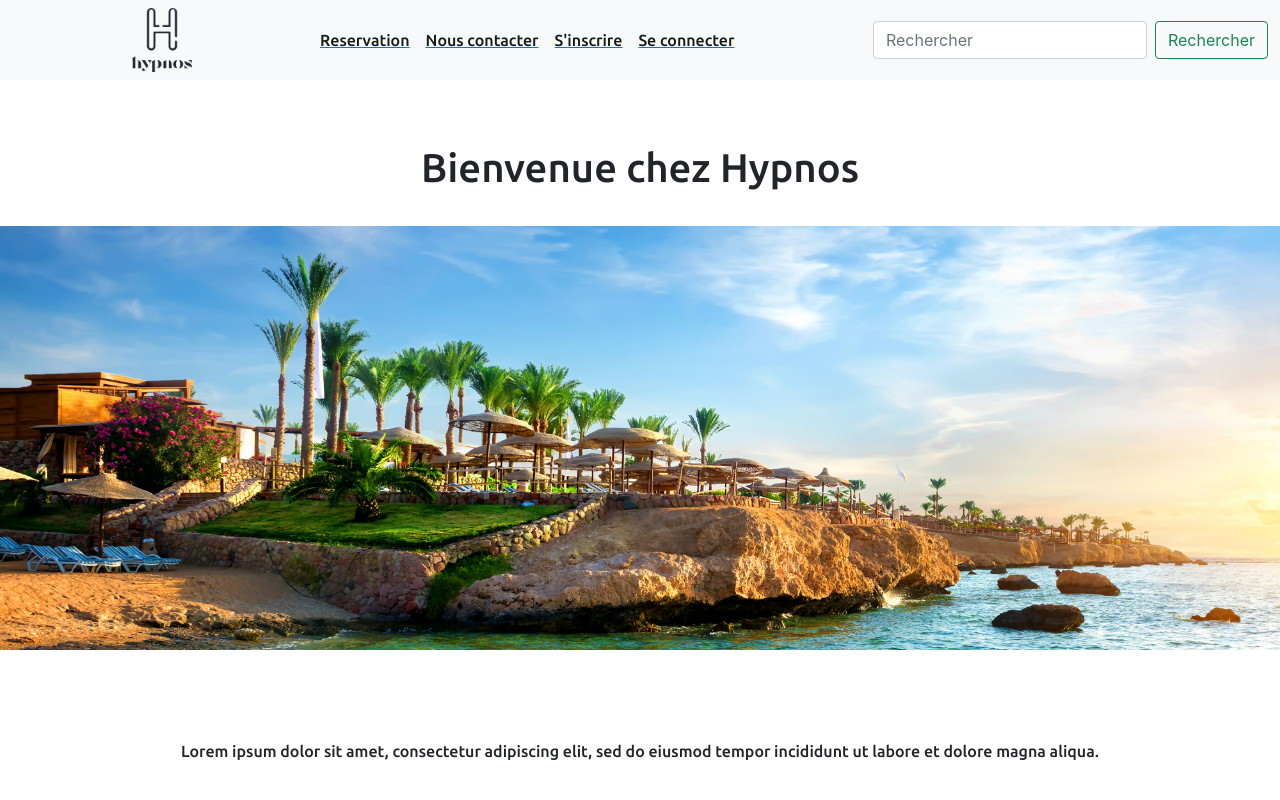
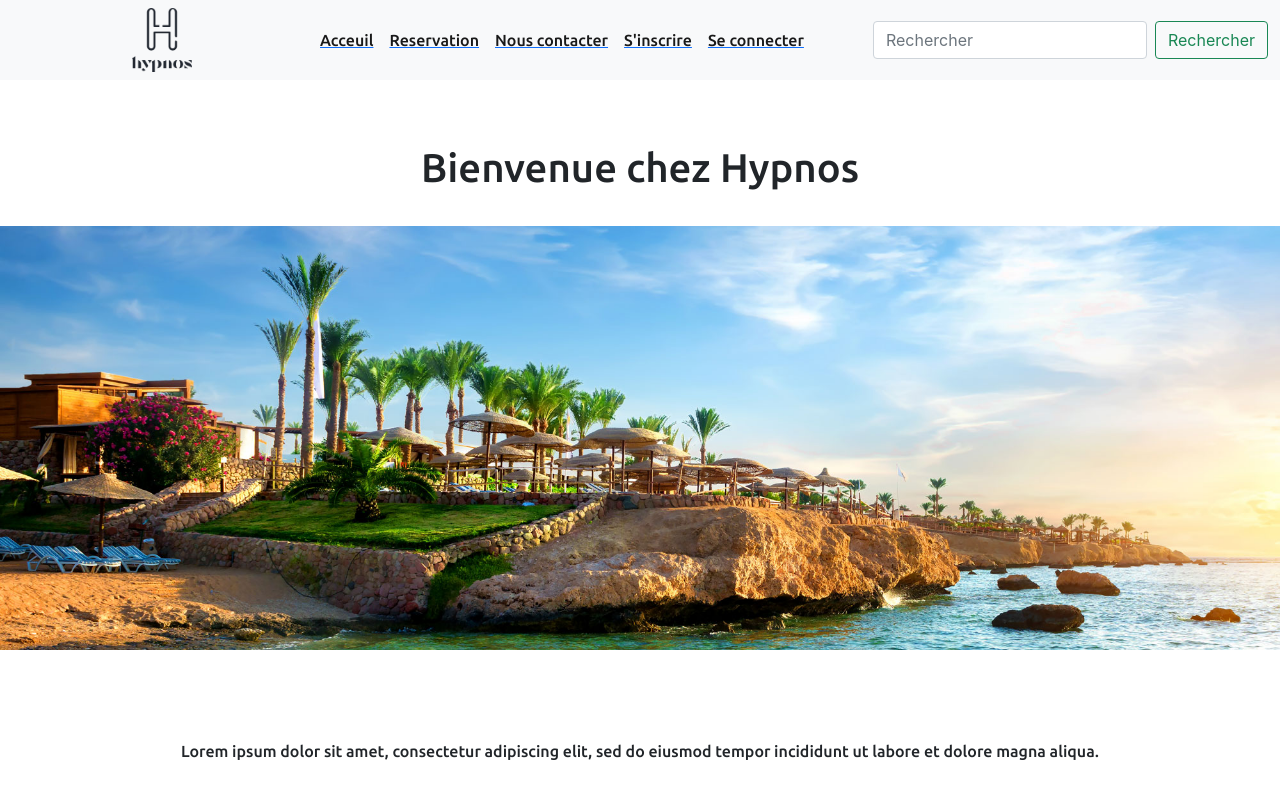
Before and after one commit to pierro7583/ECF_HYPNOS_FINAL, a React (Create React App) app in the folder ecf_1/: page / in a window 1280 px wide. Shown: the top 800 px of the page. Built offline with nearby package versions, Linux system fonts and the light colour scheme.

Commit message:
Update Navbar.js

```diff
--- a/ecf_1/src/Components/Navbar/Navbar.js
+++ b/ecf_1/src/Components/Navbar/Navbar.js
@@ -22,6 +22,15 @@
     <div className="collapse navbar-collapse" id="navbarSupportedContent">
 
       <ul className="navbar-nav me-auto mb-2 mb-lg-0">
+
+
+      <Link to='/'>
+        <li className="nav-item">
+          <a className="nav-link active" aria-current="page">Acceuil</a>
+        </li>
+        </Link>
+
+
       <Link to='/Reservation'>
         <li className="nav-item">
           <a className="nav-link active" aria-current="page">Reservation</a>
```
